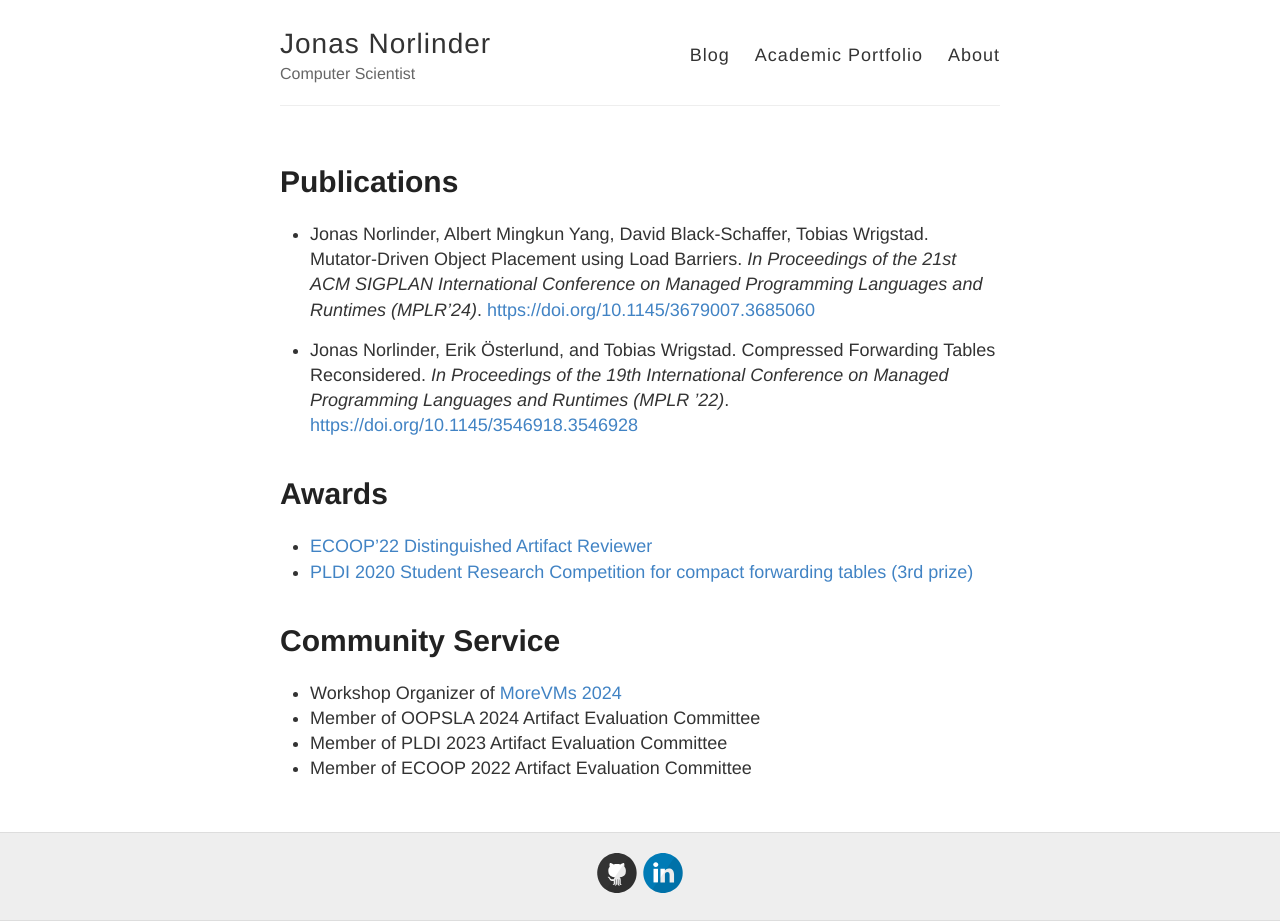
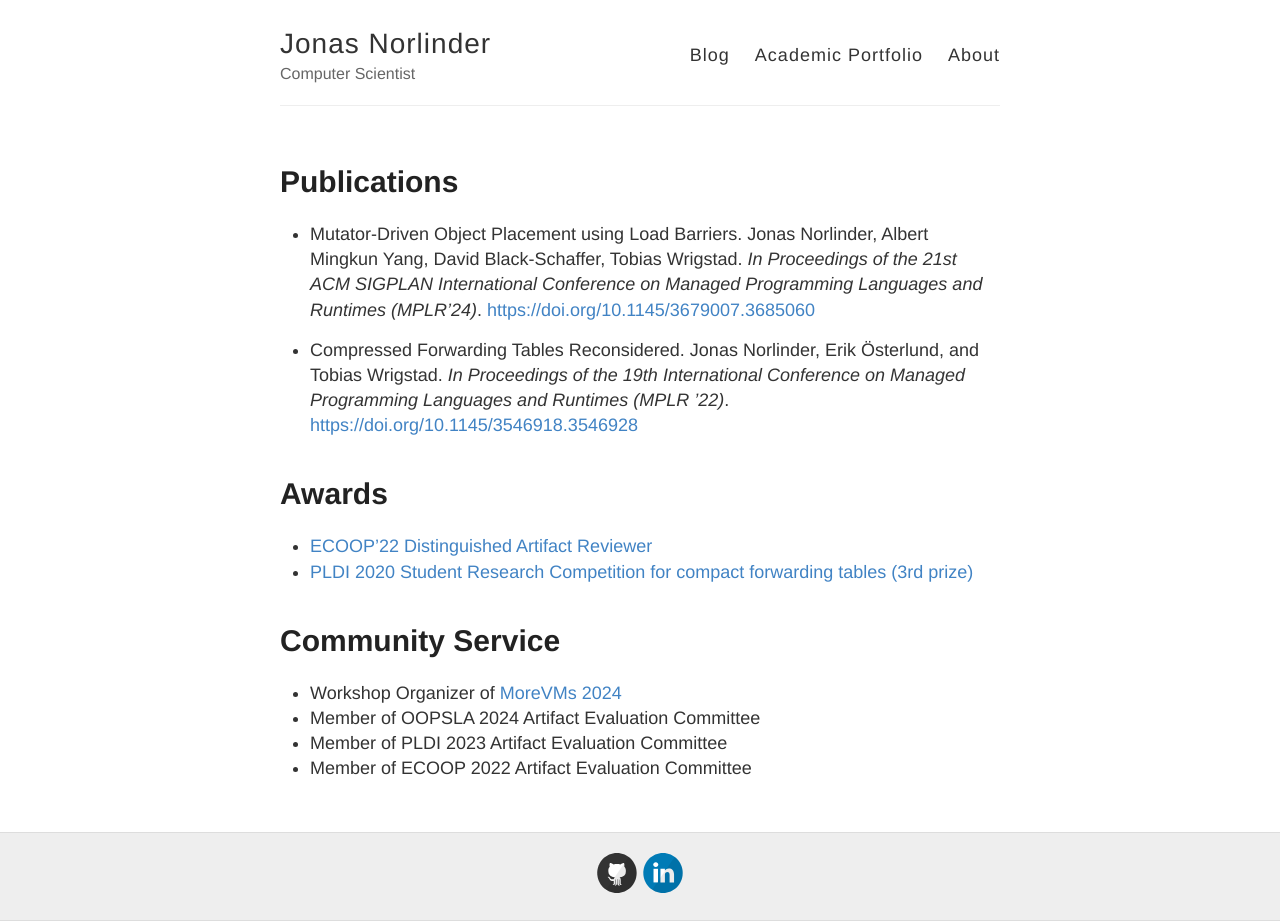
Before and after one commit to JonasNorlinder/jonasnorlinder.github.io, a Jekyll site: the page built from academia.md, in a window 1280 px wide. Built offline with Jekyll 4.4.1, drawn with Linux system fonts in a browser that asks for light colours.

```diff
--- a/academia.md
+++ b/academia.md
@@ -5,10 +5,10 @@ permalink: /academic-portfolio/
 ---
 # Publications
 
-* Jonas Norlinder, Albert Mingkun Yang, David Black-Schaffer, Tobias Wrigstad. Mutator-Driven Object Placement using Load Barriers. _In Proceedings of the 21st ACM SIGPLAN International Conference on Managed Programming Languages and Runtimes (MPLR’24)_.
+* Mutator-Driven Object Placement using Load Barriers. Jonas Norlinder, Albert Mingkun Yang, David Black-Schaffer, Tobias Wrigstad. _In Proceedings of the 21st ACM SIGPLAN International Conference on Managed Programming Languages and Runtimes (MPLR’24)_.
 [https://doi.org/10.1145/3679007.3685060](https://doi.org/10.1145/3679007.3685060)
 
-* Jonas Norlinder, Erik Österlund, and Tobias Wrigstad. Compressed Forwarding Tables Reconsidered. _In Proceedings of the 19th International Conference on Managed Programming Languages and Runtimes (MPLR ’22)_.
+* Compressed Forwarding Tables Reconsidered. Jonas Norlinder, Erik Österlund, and Tobias Wrigstad. _In Proceedings of the 19th International Conference on Managed Programming Languages and Runtimes (MPLR ’22)_.
 [https://doi.org/10.1145/3546918.3546928](https://doi.org/10.1145/3546918.3546928)
 
 # Awards
```
